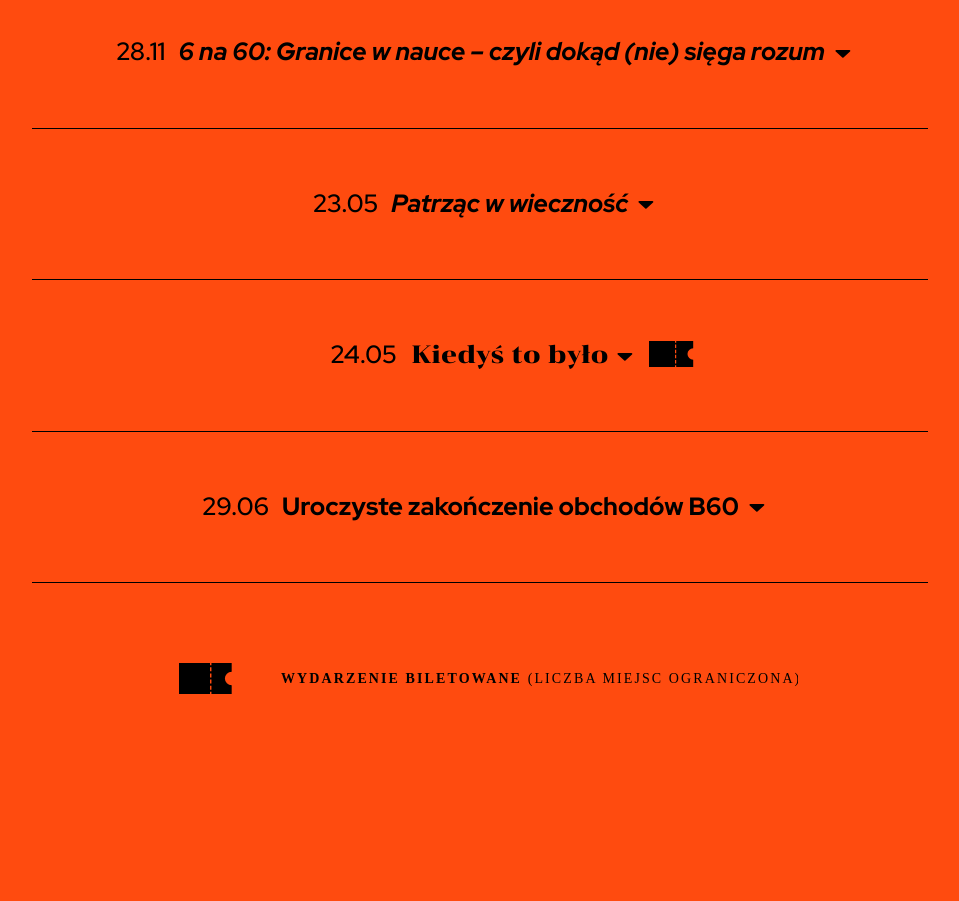
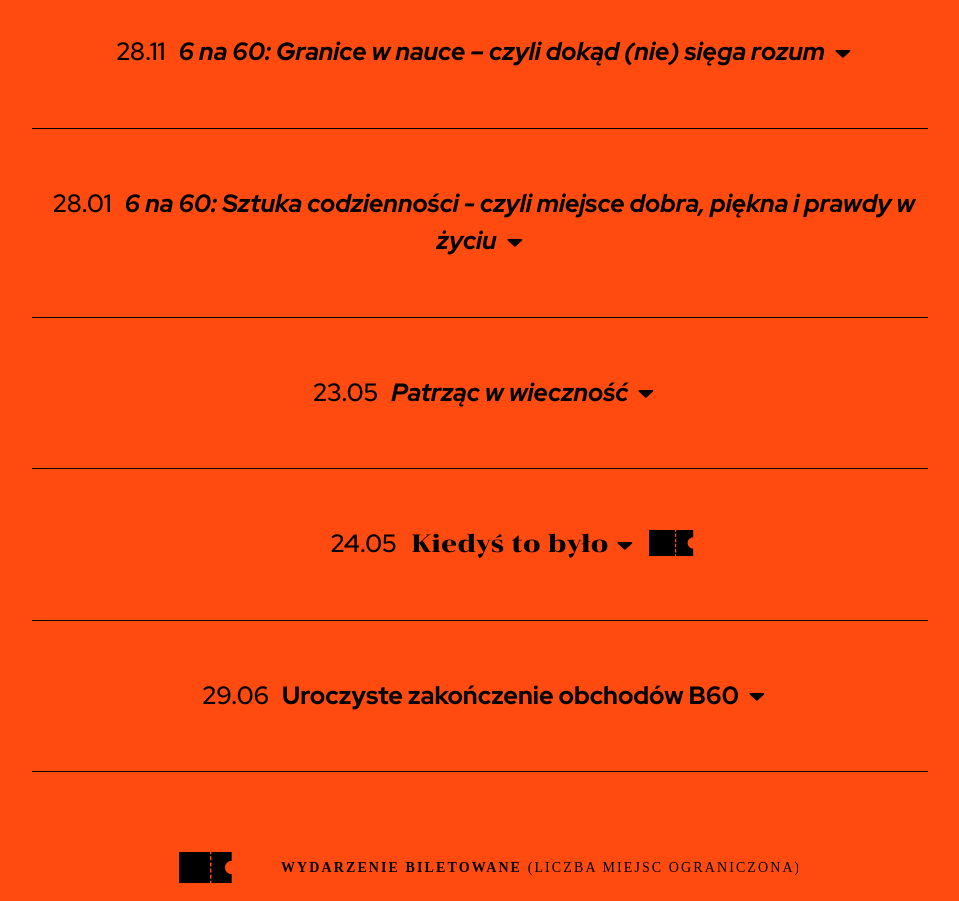
Before and after one commit to sjanikowski/beszesc.github.io, a Nuxt app: page / in a window 1280 px wide. Shown: the part 5180-6081 px from the top of the page, without its empty margins (160-1119 px from the left). Built offline with nearby package versions, Linux system fonts and the light colour scheme; what vue-lazytube would draw is missing.

Commit message:
Add third event

```diff
--- a/pages/index.vue
+++ b/pages/index.vue
@@ -392,6 +392,42 @@
             <br><br>
           <div class="my-4 font-bold hover:translate-x-2">
               <a href="https://fb.me/e/2ozKKBpnU" target=”_blank”>Wydarzenie na Facebooku</a>
+            </div>
+          </div>
+        </div>
+        <div class="border-black border-b h-0.5 w-full 2xl:w-[150%] 2xl:translate-x-[-16.6%] min-[1900px]:w-[200%] min-[1900px]:translate-x-[-25%]"></div>
+
+
+        <div id="6na60_3">
+          <div class="collapsible inline-block cursor-pointer text-[14px] sm:text-[25px] font-medium my-7 sm:my-14 duration-0 hover:text-[#0071FF]">
+            <span class="mx-2 duration-0">28.01</span>
+            <span class="font-bold italic duration-0">
+              6 na 60: Sztuka codzienności - czyli miejsce dobra, piękna i prawdy w życiu
+            </span>
+            <span class="inline-block ml-1 max-w-5 sm:max-w-5 h-[4px] sm:h-2 duration-0">
+              <svg class="duration-0 max-w-2 sm:max-w-5 h-[4px] sm:h-2 relative top-[-0.1em]" xmlns="http://www.w3.org/2000/svg" viewBox="0 0 20 9">
+                <path class="duration-0" id="Polygon_1" data-name="Polygon 1" d="M9.331.6a1,1,0,0,1,1.338,0l7.394,6.655A1,1,0,0,1,17.394,9H2.606a1,1,0,0,1-.669-1.743Z" transform="translate(20 9) rotate(180)"/>
+              </svg>
+            </span>
+          </div>
+        </div>
+        <div class="collapsible-content text-[10px] sm:text-[20px] font-medium text-[#0071FF]">
+          <div class="w-1/4 float-left text-right px-5 font-bold">19:00<br>Uniwersytet Komisji Edukacji Narodowej w Krakowie</div>
+          <div class="w-3/4 float-right text-left px-5">Serdecznie zapraszamy na spotkanie otwarte <a href="https://fb.me/e/298hCD9mH" target=”_blank”><b>„Sztuka codzienności - czyli miejsce dobra, piękna i prawdy w życiu”</b></a>
+            z panią Ewą Błaszczyk, aktorką i współzałożycielką Fundacji „Akogo?” i dwóch klinik „Budzik”, od wielu lat pomagającym osobom w śpiączce.
+            <br><br>Porozmawiamy m.in. o wartościach, które odgrywają najważniejszą rolę w życiu człowieka
+            oraz o potrzebie obcowania ze sztuką, jako sposobie ich wyrażania. Nawiążemy także do
+            codziennej formy dobra dostępnej dla każdego, ale i takiej, która pcha do większych dzieł
+            podejmowanych dla innych.
+            <br><br>
+            To trzecie z sześciu spotkań organizowanych na 60-lecie „Beczki” na krakowskich
+            uczelniach, w ramach cyklu „6 na 60” – rozmów z uznanymi gośćmi ze świata nauki i kultury.
+            <br><br>
+            Spotkanie odbędzie się na Uniwersytecie Komisji Edukacji Narodowej w Krakowie.
+
+            <br><br>
+          <div class="my-4 font-bold hover:translate-x-2">
+              <a href="https://fb.me/e/298hCD9mH" target=”_blank”>Wydarzenie na Facebooku</a>
             </div>
           </div>
         </div>
```
Also changed, not shown: 200.html (+2 -2 lines), index.html (+2 -2 lines), 2 other files (tests, documents, lock files or other folders).
